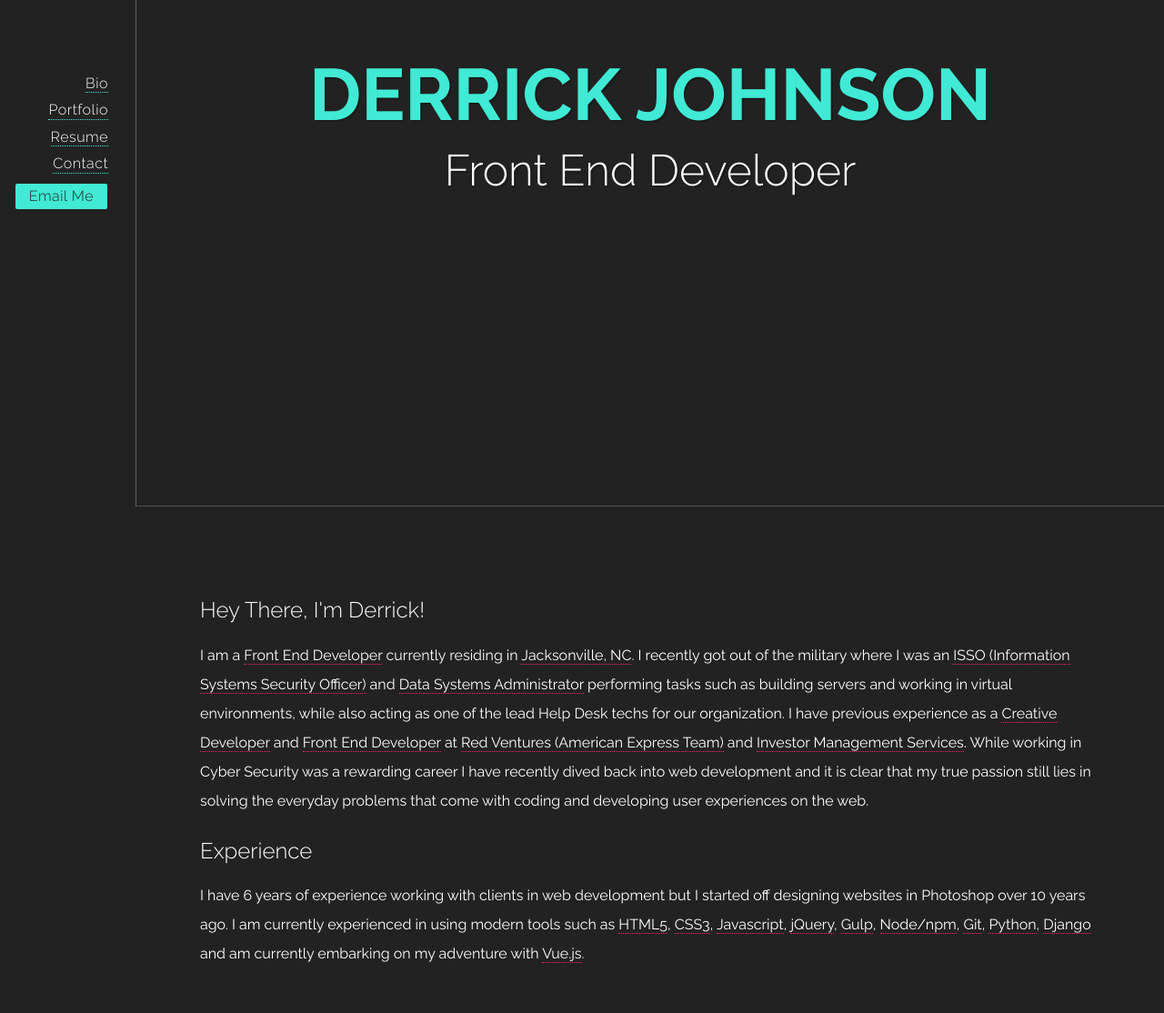
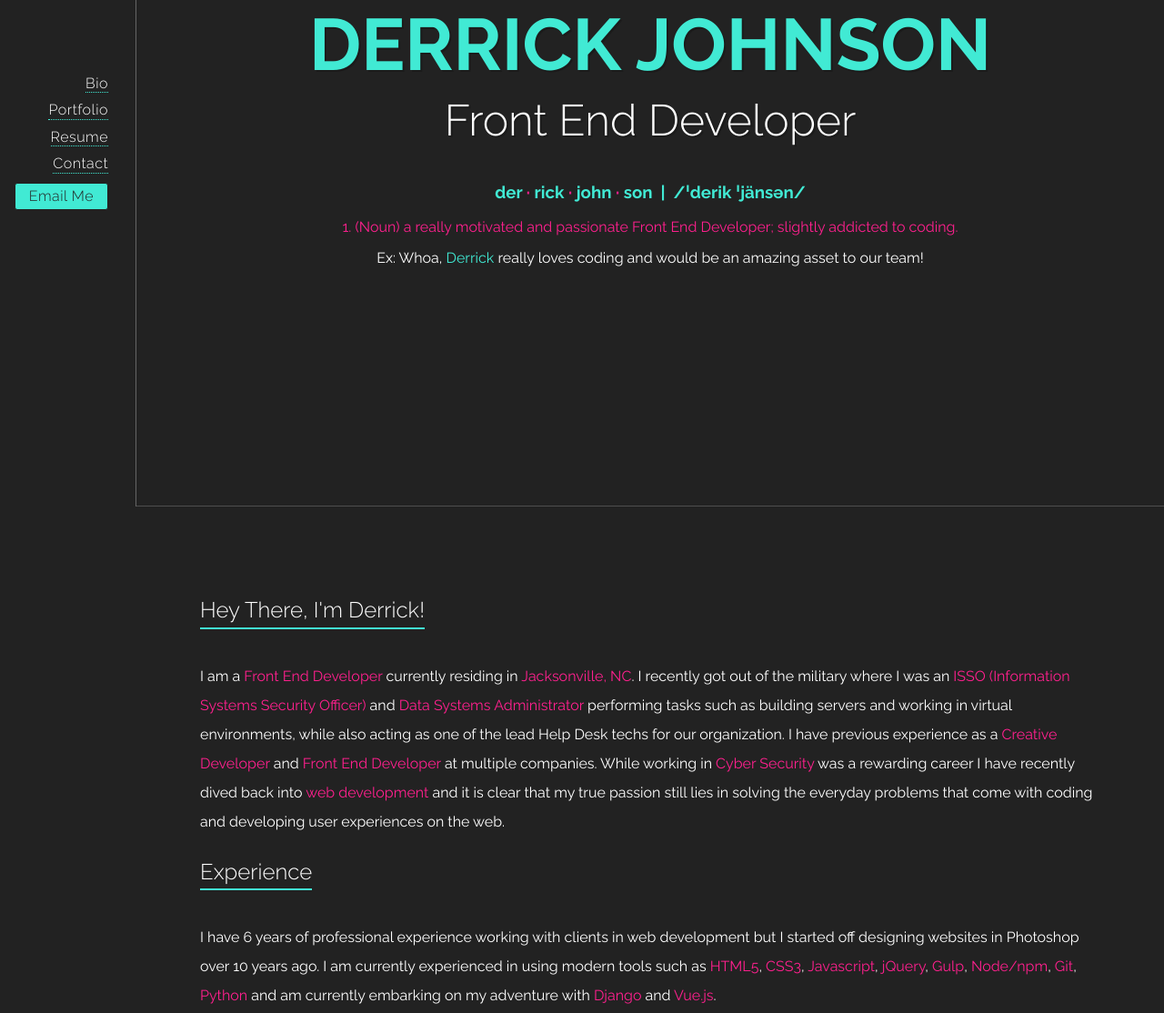
Before and after one commit to dj51234/portfolio-final, a website: page app/index.html in a window 1280 px wide. Shown: the part 243-1357 px from the top of the page at 91% size. Drawn offline with nearby package versions, Linux system fonts and the light colour scheme.

Commit message:
color and content changes

```diff
--- a/app/index.html
+++ b/app/index.html
@@ -57,6 +57,12 @@
         <div class="section__heading">
           <h1 class="section__title">Derrick Johnson</h1>
           <h2 class="section__subtitle">Front End Developer</h2>
+          <div class="section__definition">
+            <h3>der <span class="dot">·</span> rick <span class="dot">·</span> john <span class="dot">·</span> son&nbsp;&nbsp;|&nbsp;&nbsp;/ˈderik ˈjänsən/</h3>
+            <p>1. (Noun) a really motivated and passionate Front End Developer; slightly addicted to coding.</p>
+            <p>Ex: Whoa, <span>Derrick</span> really loves coding and would be an amazing asset to our team!</p>
+          </div>
+
         </div>
       </div>
 
@@ -65,13 +71,13 @@
         <div>
           <div class="bio-content">
             <h2 class="bio-content__title">Hey There, I'm Derrick!</h2>
-            <p class="bio-outer-text">I am a <span>Front End Developer</span> currently residing in <span>Jacksonville, NC</span>.  I recently got out of the military where I was an <span>ISSO (Information Systems Security Officer)</span> and <span>Data Systems Administrator</span> performing tasks such as building servers and working in virtual environments, while also acting as one of the lead Help Desk techs for our organization.  I have previous experience as a <span>Creative Developer</span> and <span>Front End Developer</span> at <span>Red Ventures (American Express Team)</span> and <span>Investor Management Services</span>.  While working in Cyber Security was a rewarding career I have recently dived back into web development and it is clear that my true passion still lies in solving the everyday problems that come with coding and developing user experiences on the web.</p>
+            <p class="bio-outer-text">I am a <span>Front End Developer</span> currently residing in <span>Jacksonville, NC</span>.  I recently got out of the military where I was an <span>ISSO (Information Systems Security Officer)</span> and <span>Data Systems Administrator</span> performing tasks such as building servers and working in virtual environments, while also acting as one of the lead Help Desk techs for our organization.  I have previous experience as a <span>Creative Developer</span> and <span>Front End Developer</span> at multiple companies.  While working in <span>Cyber Security</span> was a rewarding career I have recently dived back into <span>web development</span> and it is clear that my true passion still lies in solving the everyday problems that come with coding and developing user experiences on the web.</p>
           </div>
         </div>
         <div>
           <div class="bio-content">
             <h2 class="bio-content__title bio-content__title--margin">Experience</h2>
-            <p class="bio-outer-text">I have 6 years of experience working with clients in web development but I started off designing websites in Photoshop over 10 years ago.  I am currently experienced in using modern tools such as <span>HTML5</span>, <span>CSS3</span>, <span>Javascript</span>, <span>jQuery</span>, <span>Gulp</span>, <span>Node/npm</span>, <span>Git</span>, <span>Python</span>, <span>Django</span> and am currently embarking on my adventure with <span>Vue.js</span>.</p>
+            <p class="bio-outer-text">I have 6 years of professional experience working with clients in web development but I started off designing websites in Photoshop over 10 years ago.  I am currently experienced in using modern tools such as <span>HTML5</span>, <span>CSS3</span>, <span>Javascript</span>, <span>jQuery</span>, <span>Gulp</span>, <span>Node/npm</span>, <span>Git</span>, <span>Python</span> and am currently embarking on my adventure with <span>Django</span> and <span>Vue.js</span>.</p>
           </div>
         </div>
       </div>
--- a/app/scss/modules/bio.scss
+++ b/app/scss/modules/bio.scss
@@ -37,6 +37,9 @@
       color: $white;
       margin-top: 0;
       font-weight: 300;
+      display:inline-block;
+      border-bottom: 2px solid $blue;
+      padding-bottom: 5px;
 
       &--margin {
         margin-top: 25px;
@@ -51,7 +54,8 @@
   .bio-outer-text {
     line-height: 2;
     margin-bottom: 0;
+
     span {
-      border-bottom: 1px dotted $orange;
+      color: $orange;
     }
   }
--- a/app/scss/modules/globals.scss
+++ b/app/scss/modules/globals.scss
@@ -1,5 +1,5 @@
 $black: #222222;
-$orange: #FF206E;
+$orange: #FF208E;
 $yellow: #d1d646;
 $white: #FFFFFF;
 $blue: #41EAD4;
--- a/app/scss/modules/hero.scss
+++ b/app/scss/modules/hero.scss
@@ -13,6 +13,27 @@
       color: $white;
     }
 
+    .section__definition {
+      h3 {
+        color: $blue;
+      }
+
+      p {
+        color: $orange;
+      }
+
+      p:last-child {
+        color: $white;
+      }
+
+      span {
+        color: $blue;
+      }
+      span.dot {
+        color: $orange;
+      }
+    }
+
     @include medium {
       height: 800px;
       padding-top: 0;
```
Also changed, not shown: app/dest/styles/main.css.
